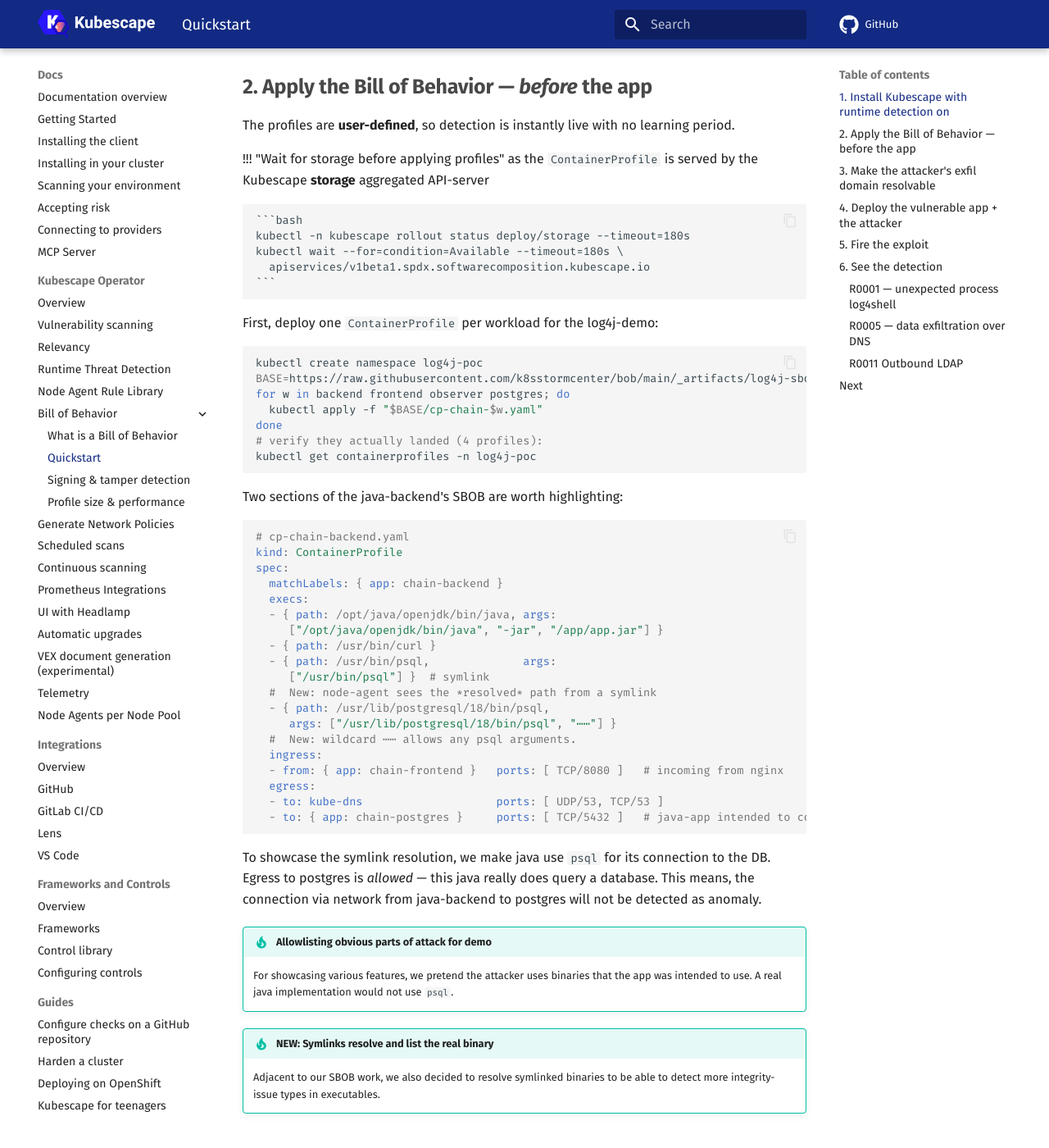
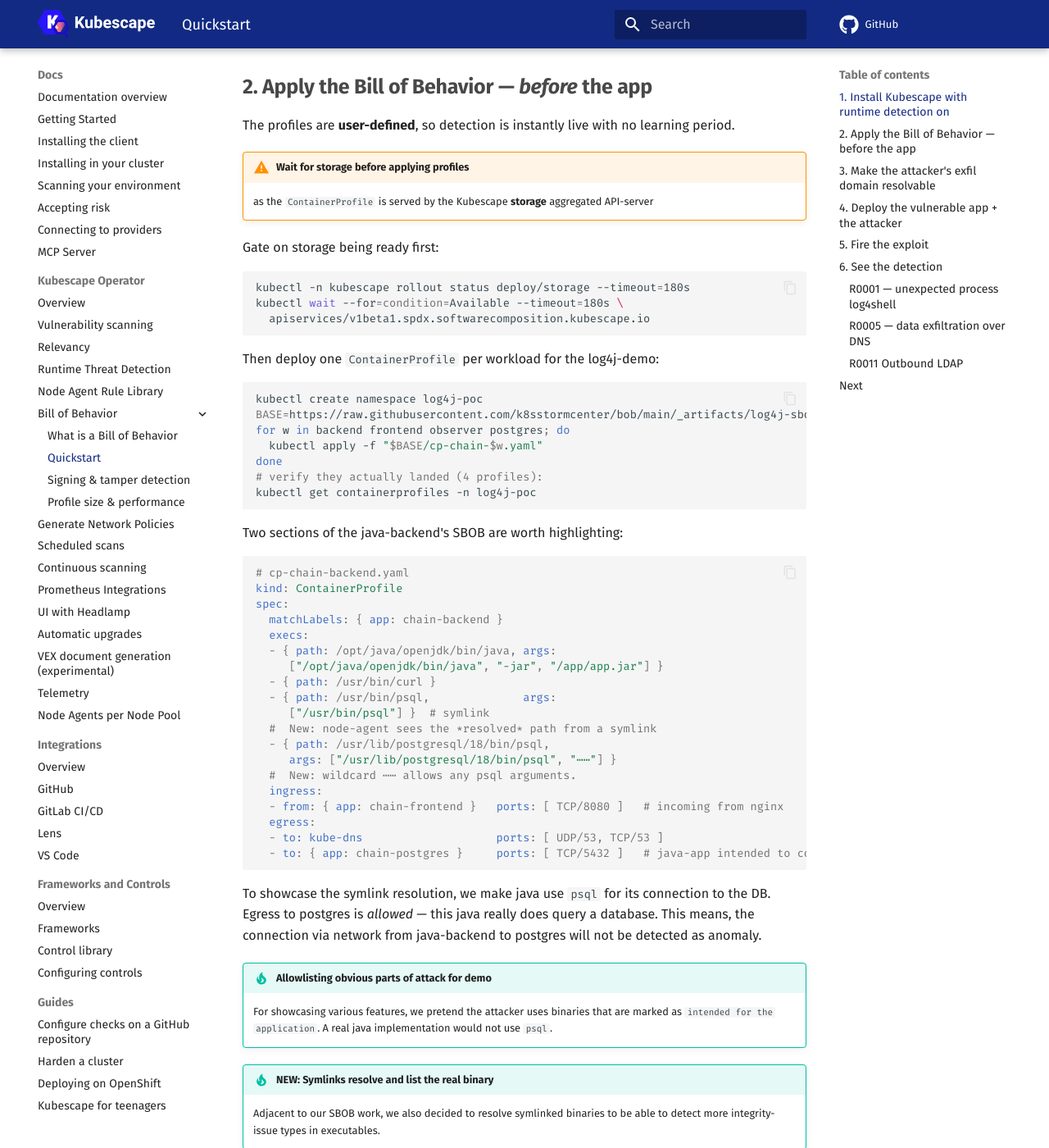
Before and after one commit to kubescape/kubescape.io, an MkDocs documentation site: the page built from docs/docs/operator/bill-of-behavior/quickstart.md, in a window 1280 px wide and 1400 px high, scrolled down 1907 px. Shown: the whole window at 82% size. Built offline with MkDocs 1.6.1 and Material for MkDocs 9.7.7, drawn with Linux system fonts in a browser that asks for light colours; comment, search, counter and statistics services are not loaded.

Commit message:
layout was kaputt and AI snuck in some stuff
Signed-off-by: entlein <einentlein@gmail.com>

````diff
--- a/docs/docs/operator/bill-of-behavior/quickstart.md
+++ b/docs/docs/operator/bill-of-behavior/quickstart.md
@@ -60,16 +60,18 @@
 
 The profiles are **user-defined**, so detection is instantly live with no learning period.
 
-!!! "Wait for storage before applying profiles"
+!!! warning "Wait for storage before applying profiles"
     as the `ContainerProfile` is served by the Kubescape **storage** aggregated API-server
 
-    ```bash
-    kubectl -n kubescape rollout status deploy/storage --timeout=180s
-    kubectl wait --for=condition=Available --timeout=180s \
-      apiservices/v1beta1.spdx.softwarecomposition.kubescape.io
-    ```
+Gate on storage being ready first:
 
-First, deploy one `ContainerProfile` per workload for the log4j-demo:
+```bash
+kubectl -n kubescape rollout status deploy/storage --timeout=180s
+kubectl wait --for=condition=Available --timeout=180s \
+  apiservices/v1beta1.spdx.softwarecomposition.kubescape.io
+```
+
+Then deploy one `ContainerProfile` per workload for the log4j-demo:
 
 ```bash
 kubectl create namespace log4j-poc
@@ -111,7 +113,7 @@
 
 
 !!! tip "Allowlisting obvious parts of attack for demo"
-    For showcasing various features, we pretend the attacker uses binaries that the app was intended to use. A real java implementation
+    For showcasing various features, we pretend the attacker uses binaries that are marked as `intended for the application`. A real java implementation
     would not use `psql`.
 
 !!! tip "NEW: Symlinks resolve and list the real binary"
````
